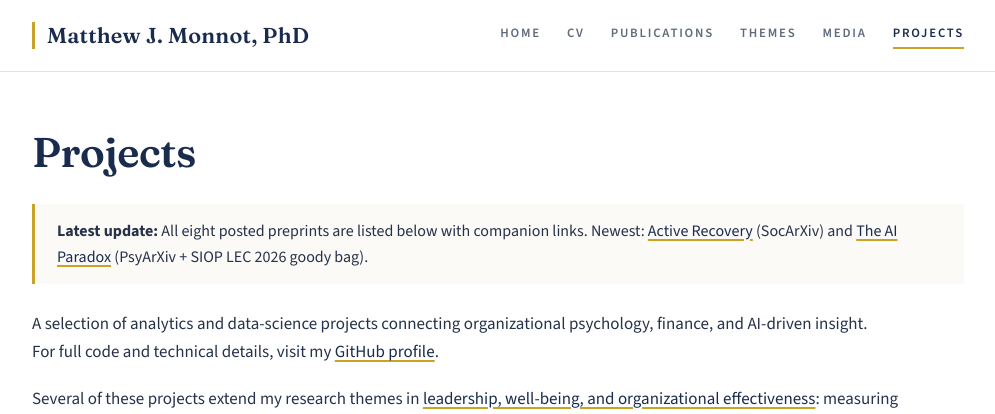
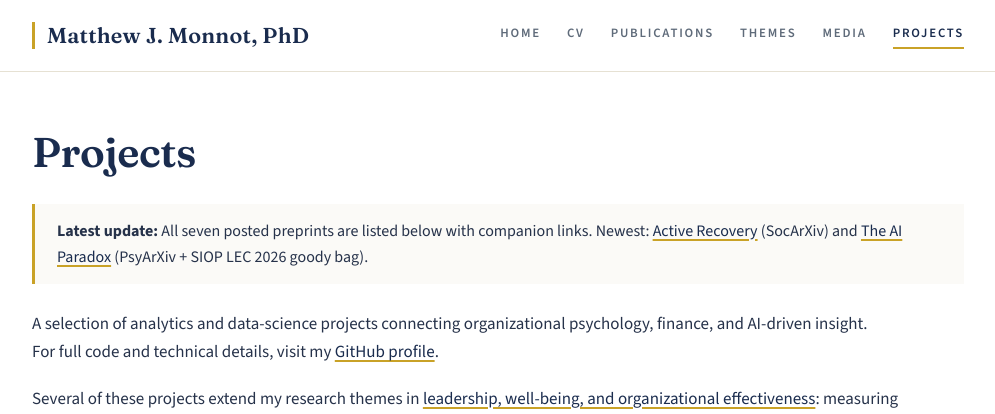
Before and after one commit to mjmonnot/mjmonnot.github.io, a Jekyll site: the page built from projects.md, in a window 1280 px wide and 900 px high. Shown: the top 414 px of the window, without its empty margins (142-1137 px from the left). Built offline with Jekyll 4.4.1, drawn with Linux system fonts in a browser that asks for light colours.

Commit message:
Fix posted-preprint count on projects page (seven, not eight)
Diary DOI still unresolved; omit from live count until Crossref resolves.

```diff
--- a/projects.md
+++ b/projects.md
@@ -6,7 +6,7 @@ permalink: /projects.html
 
 # Projects
 
-> **Latest update:** All eight posted preprints are listed below with companion links. Newest: [Active Recovery](/recovery-training-2026/) (SocArXiv) and [The AI Paradox](/lec-2026/) (PsyArXiv + SIOP LEC 2026 goody bag).
+> **Latest update:** All seven posted preprints are listed below with companion links. Newest: [Active Recovery](/recovery-training-2026/) (SocArXiv) and [The AI Paradox](/lec-2026/) (PsyArXiv + SIOP LEC 2026 goody bag).
 
 A selection of analytics and data-science projects connecting organizational psychology, finance, and AI-driven insight.
 For full code and technical details, visit my [GitHub profile](https://github.com/mjmonnot).
```
